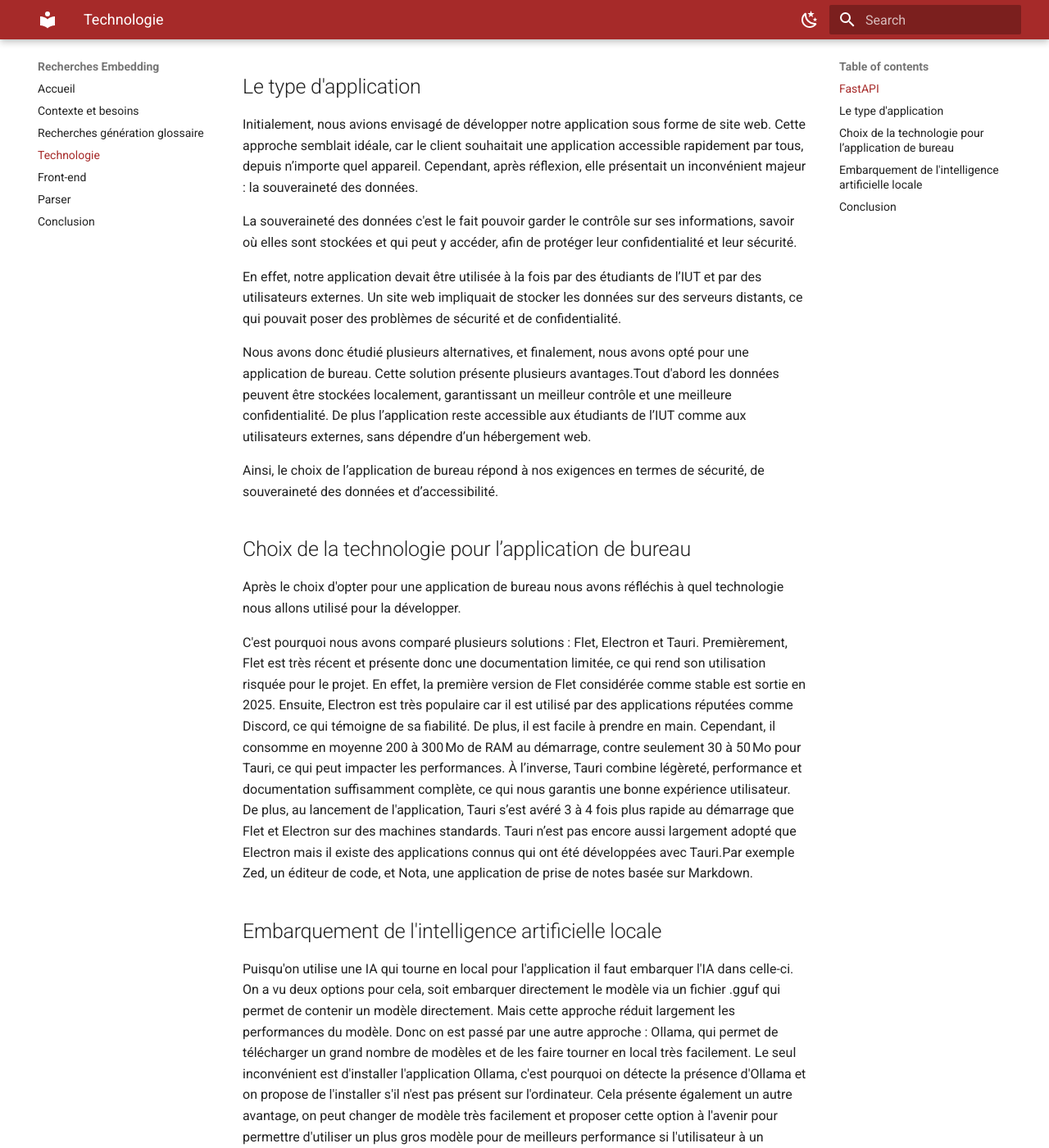
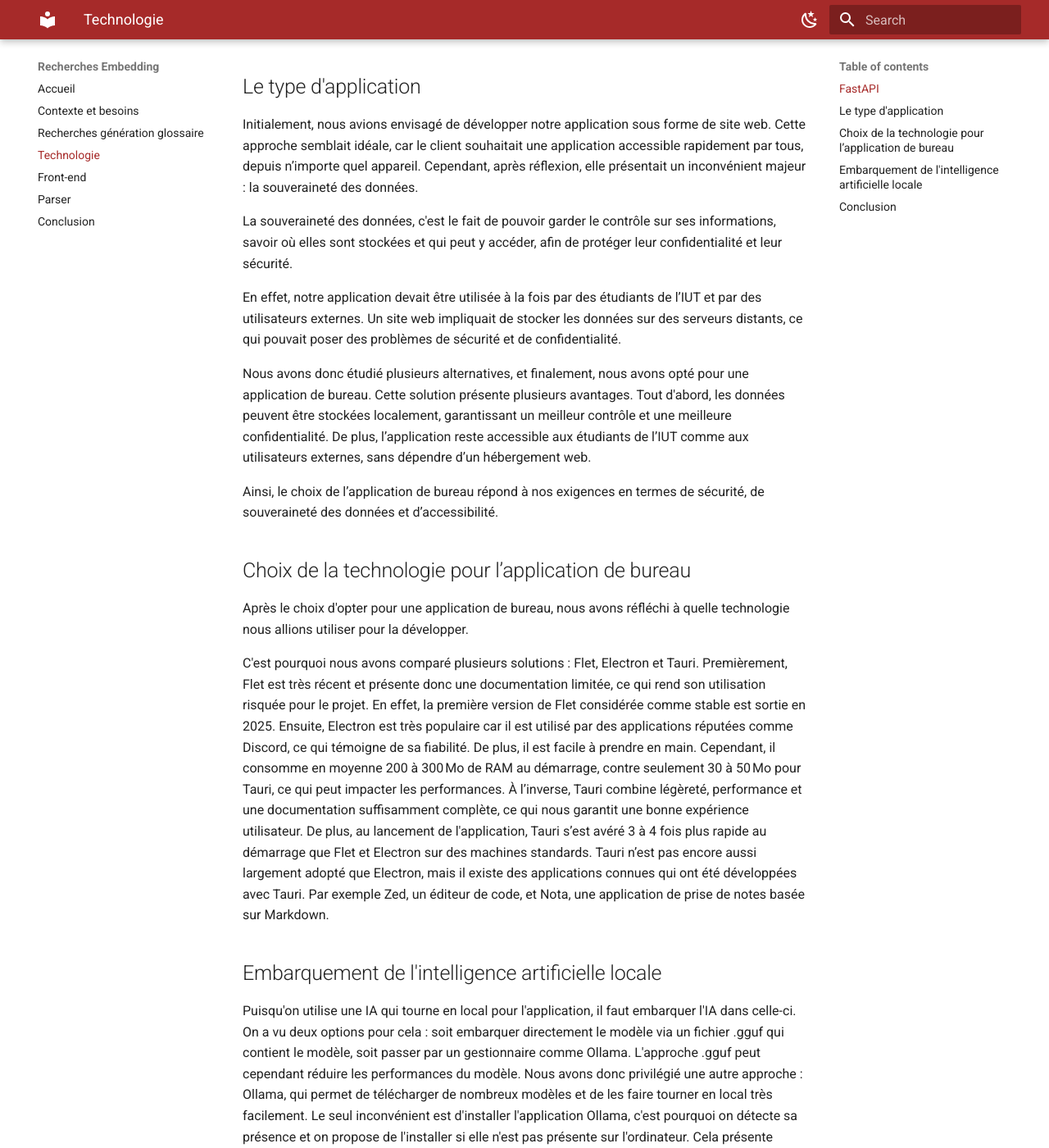
Before and after one commit to Embedding-Groupe/synthese-de-recherche-mkdocs, an MkDocs documentation site: the page built from docs/technologie.md, in a window 1280 px wide and 1400 px high, scrolled down 285 px. Shown: the whole window at 82% size. Built offline with MkDocs 1.6.1 and Material for MkDocs 9.7.7, drawn with Linux system fonts in a browser that asks for light colours; some of the changed text lies outside the part shown.

Commit message:
Correction de la formulation et amélioration de la clarté sur la partie choix technologique

```diff
--- a/docs/technologie.md
+++ b/docs/technologie.md
@@ -2,30 +2,30 @@
 
 ## FastAPI
 
-FastAPI est un framework web moderne pour Python, conçu pour créer des API. Il est particulièrement utilisé pour sa rapidité d’exécution, proche de celle de Node.js ou Go, et sa facilité d’utilisation qui permet d’écrire du code clair. Grâce à la déclaration de types Python, FastAPI génère automatiquement une documentation interactive.
+FastAPI est un framework web moderne pour Python, conçu pour créer des API. Il est particulièrement apprécié pour sa rapidité d’exécution, proche de celle de Node.js ou Go, et sa facilité d’utilisation qui permet d’écrire du code clair. Grâce à la déclaration de types Python, FastAPI génère automatiquement une documentation interactive.
 
 
 ## Le type d'application
 
 Initialement, nous avions envisagé de développer notre application sous forme de site web. Cette approche semblait idéale, car le client souhaitait une application accessible rapidement par tous, depuis n’importe quel appareil. Cependant, après réflexion, elle présentait un inconvénient majeur : la souveraineté des données.
 
-La souveraineté des données c'est le fait pouvoir garder le contrôle sur ses informations, savoir où elles sont stockées et qui peut y accéder, afin de protéger leur confidentialité et leur sécurité.
+La souveraineté des données, c'est le fait de pouvoir garder le contrôle sur ses informations, savoir où elles sont stockées et qui peut y accéder, afin de protéger leur confidentialité et leur sécurité.
 
 En effet, notre application devait être utilisée à la fois par des étudiants de l’IUT et par des utilisateurs externes. Un site web impliquait de stocker les données sur des serveurs distants, ce qui pouvait poser des problèmes de sécurité et de confidentialité.
 
-Nous avons donc étudié plusieurs alternatives, et finalement, nous avons opté pour une application de bureau. Cette solution présente plusieurs avantages.Tout d'abord les données peuvent être stockées localement, garantissant un meilleur contrôle et une meilleure confidentialité. De plus l’application reste accessible aux étudiants de l’IUT comme aux utilisateurs externes, sans dépendre d’un hébergement web.
+Nous avons donc étudié plusieurs alternatives, et finalement, nous avons opté pour une application de bureau. Cette solution présente plusieurs avantages. Tout d'abord, les données peuvent être stockées localement, garantissant un meilleur contrôle et une meilleure confidentialité. De plus, l’application reste accessible aux étudiants de l’IUT comme aux utilisateurs externes, sans dépendre d’un hébergement web.
 
 Ainsi, le choix de l’application de bureau répond à nos exigences en termes de sécurité, de souveraineté des données et d’accessibilité.
 
 ## Choix de la technologie pour l’application de bureau
 
-Après le choix d'opter pour une application de bureau nous avons réfléchis à quel technologie nous allons utilisé pour la développer.
+Après le choix d'opter pour une application de bureau, nous avons réfléchi à quelle technologie nous allions utiliser pour la développer.
 
-C'est pourquoi nous avons comparé plusieurs solutions : Flet, Electron et Tauri. Premièrement, Flet est très récent et présente donc une documentation limitée, ce qui rend son utilisation risquée pour le projet. En effet, la première version de Flet considérée comme stable est sortie en 2025. Ensuite, Electron est très populaire car il est utilisé par des applications réputées comme Discord, ce qui témoigne de sa fiabilité. De plus, il est facile à prendre en main. Cependant, il consomme en moyenne 200 à 300 Mo de RAM au démarrage, contre seulement 30 à 50 Mo pour Tauri, ce qui peut impacter les performances. À l’inverse, Tauri combine légèreté, performance et documentation suffisamment complète, ce qui nous garantis une bonne expérience utilisateur. De plus, au lancement de l'application, Tauri s’est avéré 3 à 4 fois plus rapide au démarrage que Flet et Electron sur des machines standards. Tauri n’est pas encore aussi largement adopté que Electron mais il existe des applications connus qui ont été développées avec Tauri.Par exemple Zed, un éditeur de code, et Nota, une application de prise de notes basée sur Markdown.
+C'est pourquoi nous avons comparé plusieurs solutions : Flet, Electron et Tauri. Premièrement, Flet est très récent et présente donc une documentation limitée, ce qui rend son utilisation risquée pour le projet. En effet, la première version de Flet considérée comme stable est sortie en 2025. Ensuite, Electron est très populaire car il est utilisé par des applications réputées comme Discord, ce qui témoigne de sa fiabilité. De plus, il est facile à prendre en main. Cependant, il consomme en moyenne 200 à 300 Mo de RAM au démarrage, contre seulement 30 à 50 Mo pour Tauri, ce qui peut impacter les performances. À l’inverse, Tauri combine légèreté, performance et une documentation suffisamment complète, ce qui nous garantit une bonne expérience utilisateur. De plus, au lancement de l'application, Tauri s’est avéré 3 à 4 fois plus rapide au démarrage que Flet et Electron sur des machines standards. Tauri n’est pas encore aussi largement adopté que Electron, mais il existe des applications connues qui ont été développées avec Tauri. Par exemple Zed, un éditeur de code, et Nota, une application de prise de notes basée sur Markdown.
 
 ## Embarquement de l'intelligence artificielle locale
 
-Puisqu'on utilise une IA qui tourne en local pour l'application il faut embarquer l'IA dans celle-ci. On a vu deux options pour cela, soit embarquer directement le modèle via un fichier .gguf qui permet de contenir un modèle directement. Mais cette approche réduit largement les performances du modèle. Donc on est passé par une autre approche : Ollama, qui permet de télécharger un grand nombre de modèles et de les faire tourner en local très facilement. Le seul inconvénient est d'installer l'application Ollama, c'est pourquoi on détecte la présence d'Ollama et on propose de l'installer s'il n'est pas présent sur l'ordinateur. Cela présente également un autre avantage, on peut changer de modèle très facilement et proposer cette option à l'avenir pour permettre d'utiliser un plus gros modèle pour de meilleurs performance si l'utilisateur à un ordinateur plus puissant.
+Puisqu'on utilise une IA qui tourne en local pour l'application, il faut embarquer l'IA dans celle-ci. On a vu deux options pour cela : soit embarquer directement le modèle via un fichier .gguf qui contient le modèle, soit passer par un gestionnaire comme Ollama. L'approche .gguf peut cependant réduire les performances du modèle. Nous avons donc privilégié une autre approche : Ollama, qui permet de télécharger de nombreux modèles et de les faire tourner en local très facilement. Le seul inconvénient est d'installer l'application Ollama, c'est pourquoi on détecte sa présence et on propose de l'installer si elle n'est pas présente sur l'ordinateur. Cela présente également un autre avantage : on peut changer de modèle très facilement et proposer à l'avenir d'utiliser un modèle plus gros pour de meilleures performances si l'utilisateur a un ordinateur plus puissant.
 
 
 ## Conclusion
```
